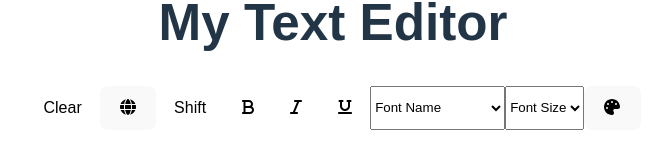
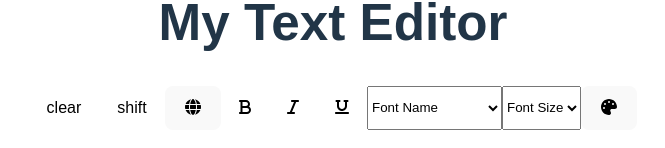
Before and after one commit to sivaneguedj/vite-project1, a React (Vite) app: page / in a window 1280 px wide. Both pictures are taken after a click on the button "Editor". Shown: the part 203-351 px from the top of the page, without its empty margins (307-972 px from the left). Built offline with nearby package versions, Linux system fonts and the light colour scheme.

Commit message:
final changes

```diff
--- a/src/components/Editor.jsx
+++ b/src/components/Editor.jsx
@@ -21,12 +21,14 @@ const Editor = () => {
   /* This function is called when a key is pressed on the virtual keyboard.
   It appends the pressed character to the content state. */
     const handleInput = (input) => {
-      if(shiftPressed){
-        input = input.toUpperCase();
-        setShiftPressed(false);
-      }
 
       setContent(prevText => prevText + input);
+      setShiftPressed(false);
+    }
+
+    const handleShift = () => {
+        setShiftPressed(true);
+
     }
 
 
@@ -42,6 +44,10 @@ const Editor = () => {
     const handleLanguageChange = () => {
         setLanguage((prevLanguage) => (prevLanguage === 'en' ? 'he' : 'en'));
     };
+
+    const handleClear = ()=> {
+        setContent("");
+    }
 
 
     /* This function is called when the Bold button is pressed. */
@@ -81,10 +87,10 @@ const Editor = () => {
   const handleCommand = (command, value) => {
     switch (command) {
       case 'clear':
-        setContent('');
+        handleClear();
         break;
       case 'shift':
-        setShiftPressed(true);
+        handleShift();
         break;
       case 'bold':
         handleBold();
@@ -122,10 +128,11 @@ const Editor = () => {
         boldPressed={boldPressed}
         italicPressed={italicPressed}
         underlinePressed={underlinePressed}
+        onClear={handleClear}
+        onShift={handleShift}
         >
       </Toolbar>
       <textarea
-        //className={`editor ${boldPressed ? style.bold : ''} ${italicPressed ? style.italic : ''} ${underlinePressed ? style.underlined : ''}`}
         className='editor'
         value={content}
         style={{
--- a/src/components/Keyboard/Key.jsx
+++ b/src/components/Keyboard/Key.jsx
@@ -9,14 +9,20 @@ import style from './Key.module.css';
 const Key = (props) => {
     const displayValue = props.value === " " ? "Space" : props.value;
 
+    const getStyles = () => {
+      let styles = {};
+      if (props.shiftPressed && props.value.length === 1) {
+        styles.textTransform = 'uppercase';
+      }
+      return styles;
+    };
 
     return (
       <button
         className="key"
         onClick={() => props.onClick(props.value)}
-
         >
-          <span>
+          <span style={getStyles()}>
             {displayValue}
           </span>
 
--- a/src/components/Keyboard/Keyboard.jsx
+++ b/src/components/Keyboard/Keyboard.jsx
@@ -17,7 +17,8 @@ const Keyboard = ({ onInput, onBackspace, shiftPressed, language }) => {
               <Key key={key} value={key} onClick={onBackspace}  />
             ) : (
               <Key
-                key={key}
+                shiftPressed={shiftPressed}
+                key={shiftPressed ? key.toUpperCase() : key.toLowerCase()}
                 value={shiftPressed ? key.toUpperCase() : key.toLowerCase()}
                 onClick={onInput}
               />
--- a/src/components/Toolbar/Button.jsx
+++ b/src/components/Toolbar/Button.jsx
@@ -14,13 +14,20 @@ function Button({ command, buttonPressed, handleButton }) {
     size: faTextHeight,
   };
 
+  // Determine the button content based on the command
+    const getContent = () => {
+      if (command === "clear" || command === "shift") {
+        return command;
+      }
+      return "";
+    };
 
   return (
     <button
       onClick={handleButton}
       className={`${style['toolbar-button']} ${buttonPressed ? style.active : ''}`}
     >
-      <FontAwesomeIcon icon={commandToIcon[command]} />
+      {getContent() ? getContent() : <FontAwesomeIcon icon={commandToIcon[command]} />}
     </button>
   );
 }
--- /dev/null
+++ b/src/components/Toolbar/Select.jsx
@@ -0,0 +1,39 @@
+import React from "react";
+
+function Select({ command, handleButton, type }) {
+
+
+  // Options for font names
+  const fontNameOptions = (
+    <>
+      <option value="">Font Name</option>
+      <option value="Arial">Arial</option>
+      <option value="Serif">Serif</option>
+      <option value="David">David</option>
+      <option value="Calibri">Calibri</option>
+      <option value="Courier New">Courier New</option>
+      <option value="Times New Roman">Times New Roman</option>
+    </>
+  );
+
+  // Options for font sizes
+  const fontSizeOptions = (
+    <>
+      <option value="">Font Size</option>
+      <option value="12">12</option>
+      <option value="14">14</option>
+      <option value="16">16</option>
+      <option value="20">20</option>
+      <option value="24">24</option>
+      <option value="28">28</option>
+    </>
+  );
+
+  return (
+    <select onChange={(e) => handleButton(command, e.target.value)}>
+            {type === 'fontName' ? fontNameOptions : fontSizeOptions}
+        </select>
+  );
+}
+
+export default Select;
--- a/src/components/Toolbar/Toolbar.jsx
+++ b/src/components/Toolbar/Toolbar.jsx
@@ -1,13 +1,12 @@
 import React, { useState } from 'react';
 import { FontAwesomeIcon } from '@fortawesome/react-fontawesome';
-//import BoldButton from './BoldButton';
 import Button from './Button';
+import Select from './Select';
 import { faGlobe,faItalic, faUnderline, faAlignLeft, faAlignCenter, faAlignRight, faAlignJustify, faFont, faTextHeight, faPalette } from '@fortawesome/free-solid-svg-icons';
-//import style from './Toolbar.module.css';
 
 
 
-const Toolbar = ({ onCommand, onLanguageChange, boldPressed , italicPressed, underlinePressed}) => {
+const Toolbar = ({ onCommand, onLanguageChange, boldPressed , italicPressed, underlinePressed, onClear, onShift}) => {
   const [colorDropdownVisible, setColorDropdownVisible] = useState(false);
 
   const toggleColorDropdown = () => {
@@ -22,45 +21,33 @@ const Toolbar = ({ onCommand, onLanguageChange, boldPressed , italicPressed, und
   return (
     <div className="toolbar">
 
-      <button onClick={() => onCommand('clear')} className="toolbar-button">
-        Clear
-      </button>
+      <Button
+      className="toolbar-button"
+        command ='clear'
+        buttonPressed={false}
+        handleButton={() => onCommand('clear')}
+      ></Button>
+
+      <Button
+        command ='shift'
+        buttonPressed={false}
+        handleButton={() => onCommand('shift')}
+      ></Button>
 
       <button onClick={onLanguageChange}>
         <FontAwesomeIcon icon={faGlobe} />
       </button>
 
-      <button onClick={() => onCommand('shift')} className="toolbar-button">
+      {/* <button onClick={() => onCommand('shift')} className="toolbar-button">
         Shift
-      </button>
+      </button> */}
 
-      {/* <BoldButton boldPressed={boldPressed} handleBold={() => onCommand('bold')}/> */}
       <Button command ='bold' buttonPressed={boldPressed} handleButton={() => onCommand('bold')}/>
-
       <Button command ='italic' buttonPressed={italicPressed} handleButton={() => onCommand('italic')}/>
-
       <Button command ='underline' buttonPressed={underlinePressed} handleButton={() => onCommand('underline')}/>
 
-
-
-      <select onChange={(e) => onCommand('fontName', e.target.value)}>
-        <option value="">Font Name</option>
-        <option value="Arial">Arial</option>
-        <option value="Serif">Serif</option>
-        <option value="David">David</option>
-        <option value="Times New Roman">Times New Roman</option>
-      </select>
-
-
-      <select onChange={(e) => onCommand('size', e.target.value)}>
-      <FontAwesomeIcon icon={faTextHeight} />
-        <option value="">Font Size</option>
-        <option value="12">12</option>
-        <option value="14">14</option>
-        <option value="16">16</option>
-        <option value="20">20</option>
-      </select>
-
+      <Select command='fontName' handleButton={onCommand} type='fontName' />
+      <Select command='size' handleButton={onCommand} type='fontSize' />
 
 
       <button onClick={toggleColorDropdown}>
@@ -75,9 +62,6 @@ const Toolbar = ({ onCommand, onLanguageChange, boldPressed , italicPressed, und
           <button onClick={() => handleColorChange('yellow')} style={{ backgroundColor: 'yellow' }}></button>
         </div>
       )}
-
-
-
     </div>
   );
 };
```
Also changed, not shown: src/components/Toolbar/Toolbar.module.css (+0 -13 lines).
